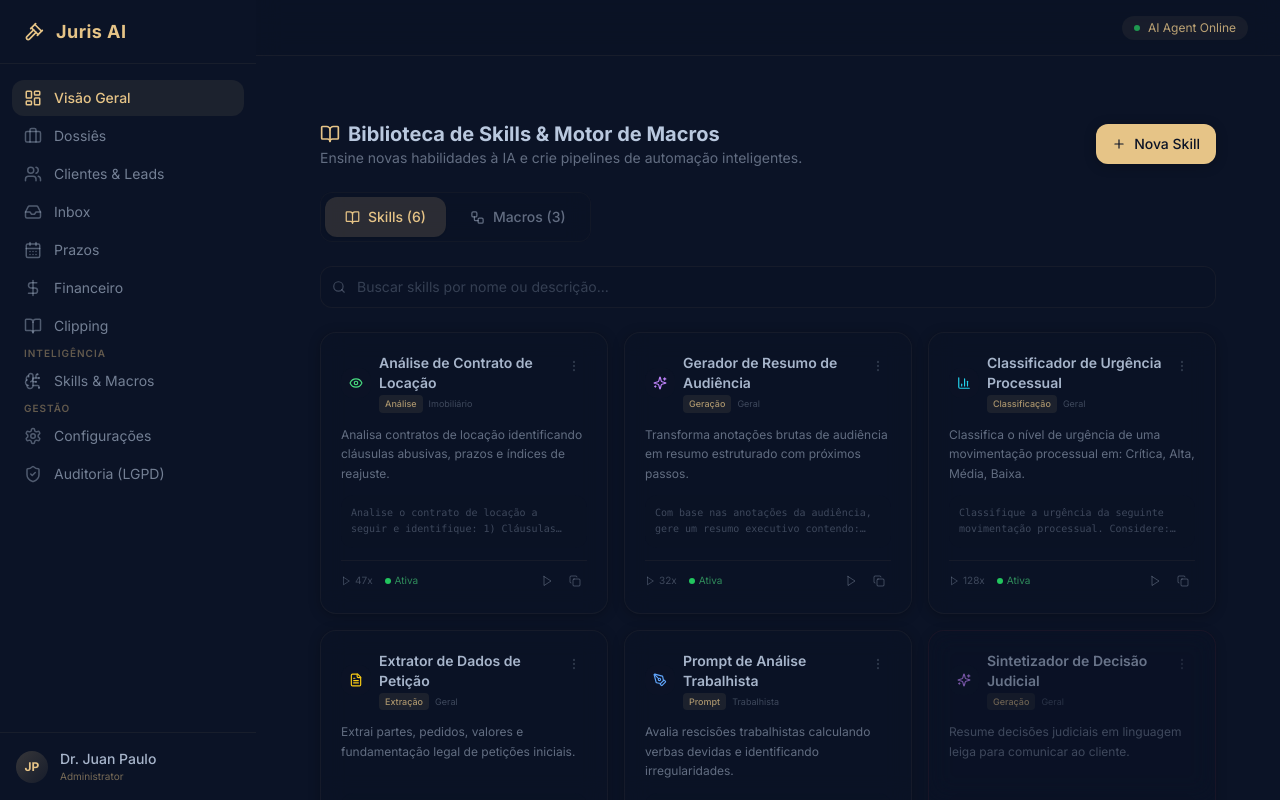
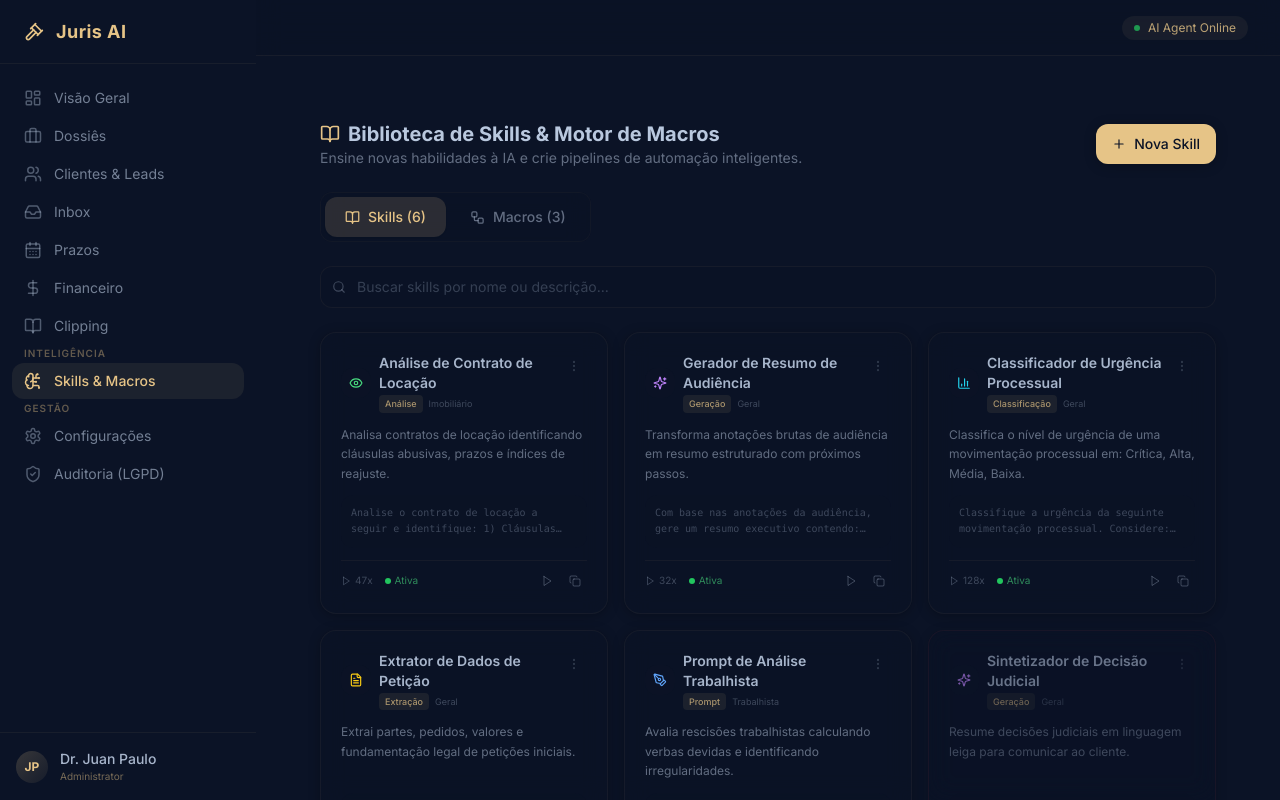
Before and after one commit to juan587842/adv, a Next.js app: page /dashboard/ai in a window 1280 px wide. Built offline with nearby package versions, Linux system fonts and the light colour scheme.

Commit message:
fix: sidebar now highlights active page dynamically using usePathname

```diff
--- a/src/app/dashboard/layout.tsx
+++ b/src/app/dashboard/layout.tsx
@@ -1,17 +1,5 @@
-import Link from "next/link";
-import {
-  Briefcase,
-  CalendarDays,
-  Gavel,
-  Inbox,
-  LayoutDashboard,
-  Settings,
-  BrainCircuit,
-  Users,
-  DollarSign,
-  BookOpen,
-  ShieldCheck
-} from "lucide-react";
+import { Gavel } from "lucide-react";
+import SidebarNav from "@/components/SidebarNav";
 
 export default function DashboardLayout({
   children,
@@ -27,26 +15,7 @@ export default function DashboardLayout({
           <span className="text-lg font-bold text-primary tracking-wide">Juris AI</span>
         </div>
 
-        <nav className="flex-1 overflow-y-auto py-4 space-y-0.5 px-3">
-          <SidebarItem href="/dashboard" icon={<LayoutDashboard size={18} />} text="Visão Geral" active />
-          <SidebarItem href="/dashboard/cases" icon={<Briefcase size={18} />} text="Dossiês" />
-          <SidebarItem href="/dashboard/contacts" icon={<Users size={18} />} text="Clientes & Leads" />
-          <SidebarItem href="/dashboard/inbox" icon={<Inbox size={18} />} text="Inbox" />
-          <SidebarItem href="/dashboard/calendar" icon={<CalendarDays size={18} />} text="Prazos" />
-          <SidebarItem href="/dashboard/financial" icon={<DollarSign size={18} />} text="Financeiro" />
-          <SidebarItem href="/dashboard/publications" icon={<BookOpen size={18} />} text="Clipping" />
-
-          <div className="mt-6 mb-2 px-3 text-[10px] font-semibold text-primary/40 uppercase tracking-widest">
-            Inteligência
-          </div>
-          <SidebarItem href="/dashboard/ai" icon={<BrainCircuit size={18} />} text="Skills & Macros" />
-
-          <div className="mt-6 mb-2 px-3 text-[10px] font-semibold text-primary/40 uppercase tracking-widest">
-            Gestão
-          </div>
-          <SidebarItem href="/dashboard/settings" icon={<Settings size={18} />} text="Configurações" />
-          <SidebarItem href="/dashboard/settings/audit" icon={<ShieldCheck size={18} />} text="Auditoria (LGPD)" />
-        </nav>
+        <SidebarNav />
 
         <div className="p-4 border-t border-primary/[0.06] flex items-center gap-3">
           <div className="w-8 h-8 rounded-full bg-gradient-to-br from-primary/20 to-primary/5 flex items-center justify-center text-primary text-xs font-bold">
@@ -77,21 +46,3 @@ export default function DashboardLayout({
     </div>
   );
 }
-
-function SidebarItem({ href, icon, text, active = false }: { href: string; icon: React.ReactNode; text: string; active?: boolean }) {
-  return (
-    <Link
-      href={href}
-      className={`flex items-center gap-3 px-3 py-2 rounded-lg transition-all duration-200 text-sm
-        ${active
-          ? 'bg-primary/[0.08] text-primary font-medium'
-          : 'text-secondary/60 hover:text-secondary/90 hover:bg-white/[0.02]'
-        }`}
-    >
-      <div className={`${active ? 'text-primary' : 'text-secondary/40'}`}>
-        {icon}
-      </div>
-      <span>{text}</span>
-    </Link>
-  );
-}
--- /dev/null
+++ b/src/components/SidebarNav.tsx
@@ -0,0 +1,95 @@
+"use client";
+
+import Link from "next/link";
+import { usePathname } from "next/navigation";
+import {
+  Briefcase,
+  CalendarDays,
+  Inbox,
+  LayoutDashboard,
+  Settings,
+  BrainCircuit,
+  Users,
+  DollarSign,
+  BookOpen,
+  ShieldCheck,
+} from "lucide-react";
+
+const mainLinks = [
+  { href: "/dashboard", icon: <LayoutDashboard size={18} />, text: "Visão Geral", exact: true },
+  { href: "/dashboard/cases", icon: <Briefcase size={18} />, text: "Dossiês" },
+  { href: "/dashboard/contacts", icon: <Users size={18} />, text: "Clientes & Leads" },
+  { href: "/dashboard/inbox", icon: <Inbox size={18} />, text: "Inbox" },
+  { href: "/dashboard/calendar", icon: <CalendarDays size={18} />, text: "Prazos" },
+  { href: "/dashboard/financial", icon: <DollarSign size={18} />, text: "Financeiro" },
+  { href: "/dashboard/publications", icon: <BookOpen size={18} />, text: "Clipping" },
+];
+
+const intelligenceLinks = [
+  { href: "/dashboard/ai", icon: <BrainCircuit size={18} />, text: "Skills & Macros" },
+];
+
+const managementLinks = [
+  { href: "/dashboard/settings", icon: <Settings size={18} />, text: "Configurações", exact: true },
+  { href: "/dashboard/settings/audit", icon: <ShieldCheck size={18} />, text: "Auditoria (LGPD)" },
+];
+
+export default function SidebarNav() {
+  const pathname = usePathname();
+
+  const isActive = (href: string, exact?: boolean) => {
+    if (exact) return pathname === href;
+    return pathname === href || pathname.startsWith(href + "/");
+  };
+
+  return (
+    <nav className="flex-1 overflow-y-auto py-4 space-y-0.5 px-3">
+      {mainLinks.map((link) => (
+        <SidebarItem key={link.href} {...link} active={isActive(link.href, link.exact)} />
+      ))}
+
+      <div className="mt-6 mb-2 px-3 text-[10px] font-semibold text-primary/40 uppercase tracking-widest">
+        Inteligência
+      </div>
+      {intelligenceLinks.map((link) => (
+        <SidebarItem key={link.href} {...link} active={isActive(link.href)} />
+      ))}
+
+      <div className="mt-6 mb-2 px-3 text-[10px] font-semibold text-primary/40 uppercase tracking-widest">
+        Gestão
+      </div>
+      {managementLinks.map((link) => (
+        <SidebarItem key={link.href} {...link} active={isActive(link.href, link.exact)} />
+      ))}
+    </nav>
+  );
+}
+
+function SidebarItem({
+  href,
+  icon,
+  text,
+  active = false,
+}: {
+  href: string;
+  icon: React.ReactNode;
+  text: string;
+  active?: boolean;
+  exact?: boolean;
+}) {
+  return (
+    <Link
+      href={href}
+      className={`flex items-center gap-3 px-3 py-2 rounded-lg transition-all duration-200 text-sm
+        ${active
+          ? "bg-primary/[0.08] text-primary font-medium"
+          : "text-secondary/60 hover:text-secondary/90 hover:bg-white/[0.02]"
+        }`}
+    >
+      <div className={`${active ? "text-primary" : "text-secondary/40"}`}>
+        {icon}
+      </div>
+      <span>{text}</span>
+    </Link>
+  );
+}
```
